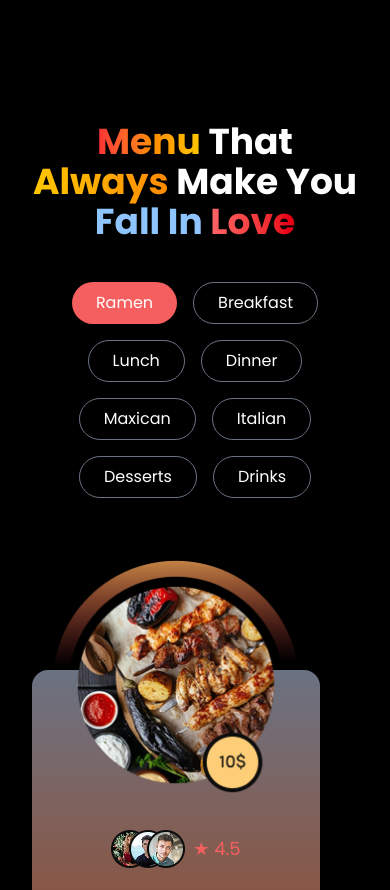
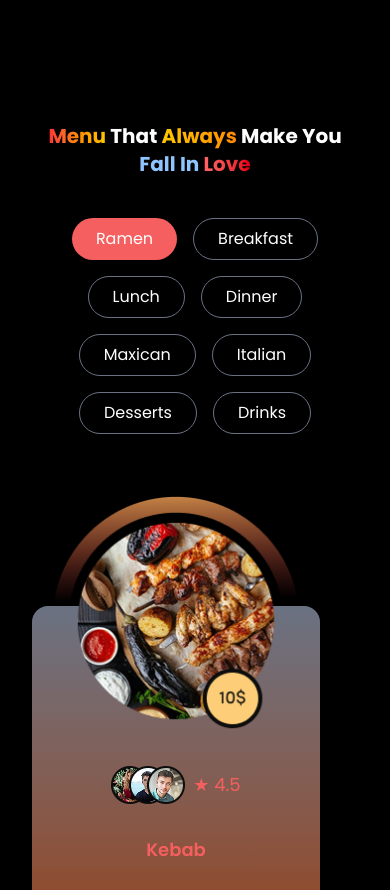
Before and after one commit to mahirTheCoder/Food-Hut, a Next.js app: page / in a window 390 px wide. Shown: the part 4140-5030 px from the top of the page. Built offline with nearby package versions, Linux system fonts and the light colour scheme.

Commit message:
design responsive complete

```diff
--- a/src/app/Componets/Menu.jsx
+++ b/src/app/Componets/Menu.jsx
@@ -52,7 +52,7 @@ const Menu = () => {
       <div className="container mx-auto text-center">
 
         {/* ---------- HEADING ---------- */}
-        <h2 className="text-4xl font-bold mb-10">
+        <h2 className="lg:text-4xl text-xl font-bold mb-10">
           <span className="text-transparent bg-clip-text bg-gradient-to-r from-red-500 to-yellow-400 underline decoration-[3px]">
             Menu
           </span>{" "}
```
